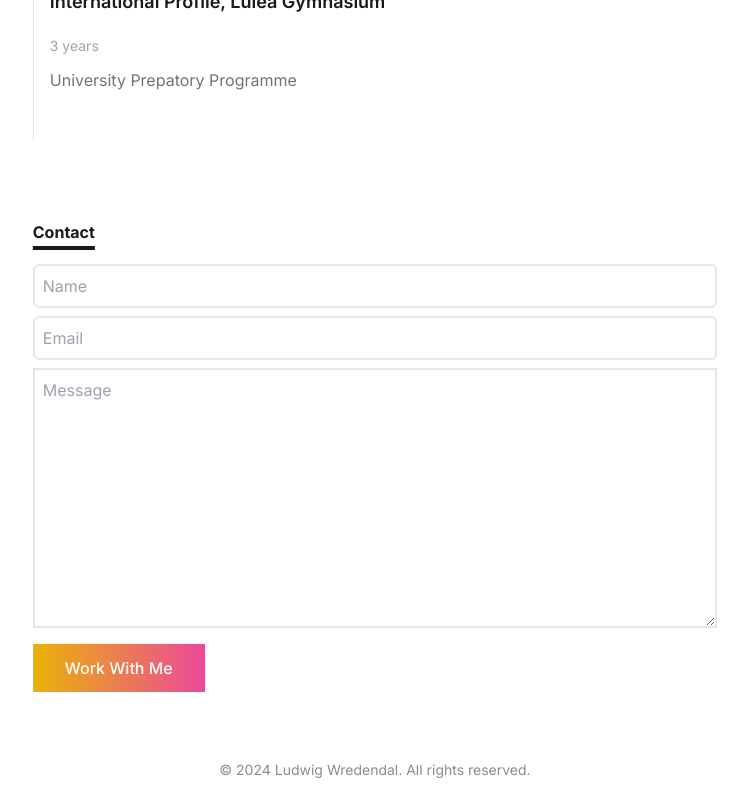
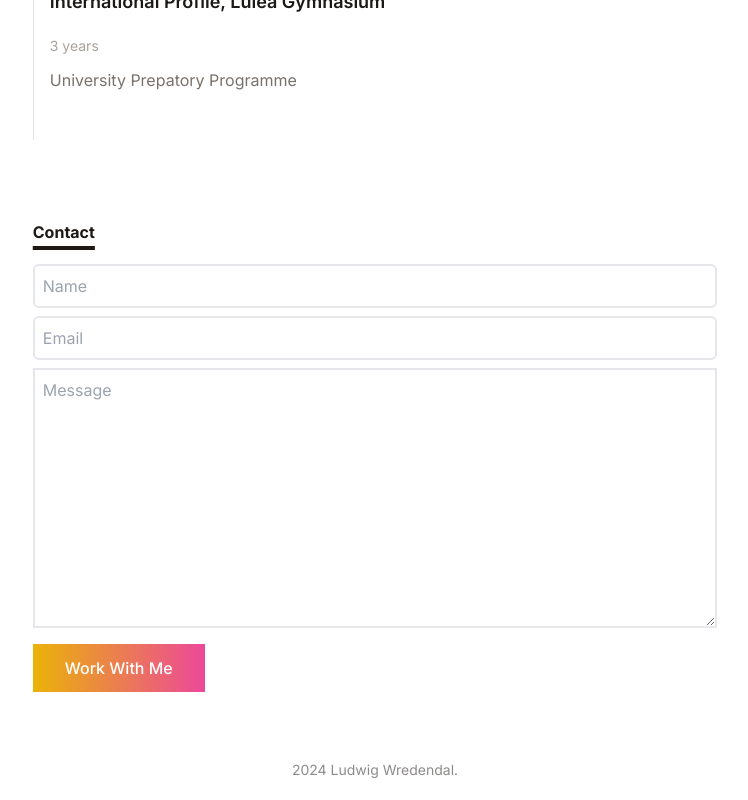
Before and after one commit to Ludwig-Wredendal/Portfolio, a React (Vite) app in the folder portfolio-lw/: page / in a window 1280 px wide. Shown: the part 1692-2492 px from the top of the page, without its empty margins (265-1013 px from the left). Built offline with nearby package versions, Linux system fonts and the light colour scheme.

Commit message:
Removed copyright symbol in footer

```diff
--- a/portfolio-lw/src/components/Footer.jsx
+++ b/portfolio-lw/src/components/Footer.jsx
@@ -4,7 +4,7 @@ function Footer () {
     return (
         <div className='py-5 text-center'>
             <p className='text-sm mt-2 opacity-50'>
-                &copy; {new Date().getFullYear()} Ludwig Wredendal. All rights reserved.
+                {new Date().getFullYear()} Ludwig Wredendal.
             </p>
         </div>
     )
```
